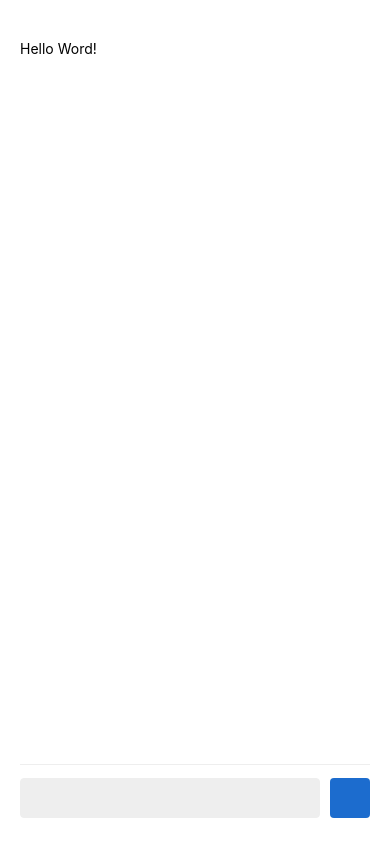
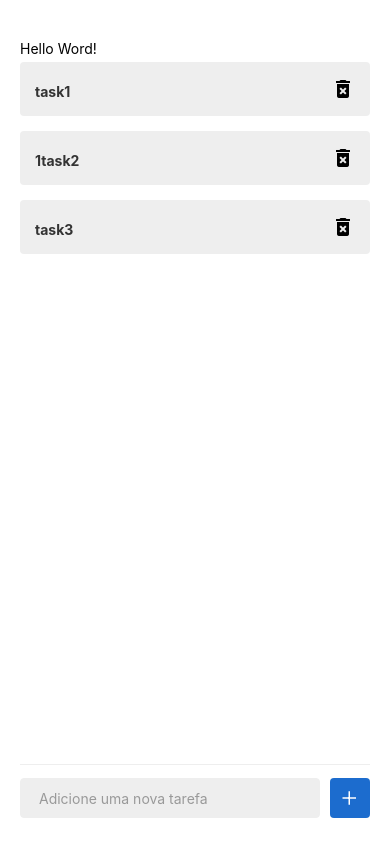
Before and after one commit to felipelouzeiro/todo-react-native, a React Native app: screen / in a window 390 px wide. Built offline with nearby package versions, Linux system fonts and the light colour scheme.

Commit message:
✨ feat: criando listagem de tasks

```diff
--- a/App.js
+++ b/App.js
@@ -1,16 +1,50 @@
-import { StyleSheet, Text, View, TextInput, TouchableOpacity } from 'react-native';
+import { StyleSheet, Text, View, TextInput, TouchableOpacity, FlatList } from 'react-native';
+import { Ionicons } from '@expo/vector-icons';
+import { MaterialCommunityIcons } from '@expo/vector-icons';
+import { useEffect, useState } from 'react';
 
 export default function App() {
+  const [tasks, setStasks] = useState(['task1', '1task2', 'task3']);
+  const [newTask, setNewStask] = useState('');
+
+  // useEffect(() => {
+
+  // }, []);
+
   return (
     <>
       <View style={styles.container}>
         <View style={styles.Body}>
           <Text>Hello Word!</Text>
+          <FlatList
+            style={styles.FlatList}
+            data={tasks}
+            keyExtractor={item => item.toString()}
+            showsVerticalScrollIndicator={false}
+            renderItem={({item}) => (
+              <View style={styles.ContainerView}>
+                <Text style={styles.Text}>{item}</Text>
+                <TouchableOpacity>
+                  <MaterialCommunityIcons name="delete-forever" size={24} color="black" />
+                </TouchableOpacity>
+              </View>
+            )}
+          />
         </View>
 
         <View style={styles.Form}>
-          <TextInput style={styles.Input}/>
-          <TouchableOpacity style={styles.Button}/>
+          <TextInput
+            style={styles.Input}
+            placeholderTextColor='#999'
+            autoCorrect={true} // sugere correção de palavras
+            placeholder='Adicione uma nova tarefa'
+            maxLength={20}
+          />
+          <TouchableOpacity
+            style={styles.Button}
+          >
+            <Ionicons name="add" size={24} color='#fff' />
+          </TouchableOpacity>
         </View>
       </View>
 
@@ -42,20 +76,42 @@ const styles = StyleSheet.create({
   Input: {
     flex: 1,
     height: 40,
-    backgroundColor: "#eee",
+    backgroundColor:'#eee',
     borderRadius: 4,
     paddingHorizontal: 18,
     paddingVertical: 5,
     borderWidth: 1,
-    borderColor: "#eee",
+    borderColor: '#eee',
   },
   Button: {
     height: 40,
     width: 40,
     justifyContent: 'center',
     alignItems: 'center',
-    backgroundColor: "#1c6cce",
+    backgroundColor: '#1c6cce',
     borderRadius: 4,
     marginLeft: 10,
   },
+  FlatList: {
+    flex: 1,
+    marginTop: 5,
+  },
+  ContainerView: {
+    marginBottom: 15,
+    padding: 15,
+    borderRadius: 4,
+    backgroundColor: "#eee",
+    display: 'flex',
+    flexDirection: 'row',
+    justifyContent: 'space-between',
+    alignItems: 'center',
+    borderColor: "#eee",
+  },
+  Text: {
+    fontSize: 14,
+    color: '#333',
+    fontWeight: 'bold',
+    marginTop: 4,
+    textAlign: 'center',
+  }
 });
```
